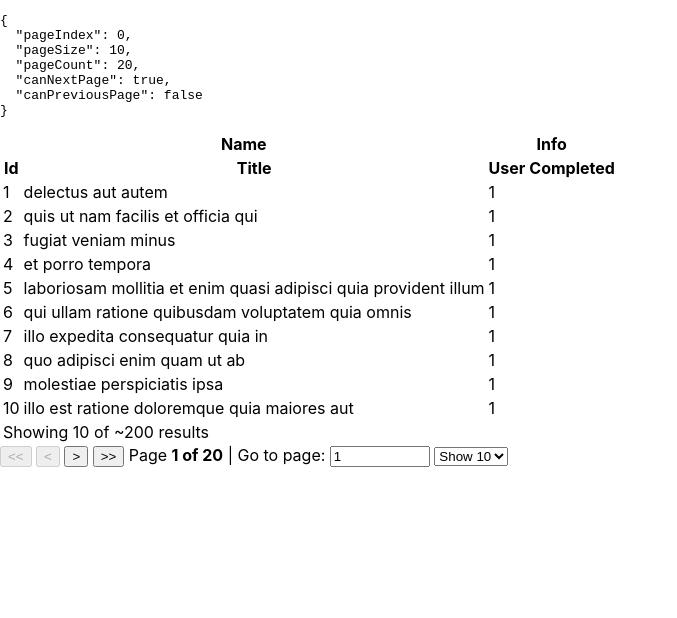
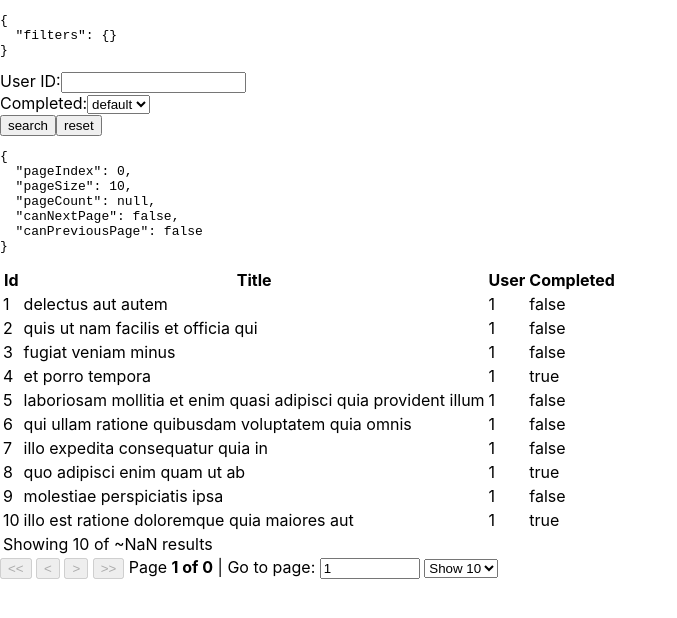
Before and after one commit to yoophi/next-remote-react-table, a Next.js app: page / in a window 1280 px wide. Shown: the top 618 px of the page, without its empty margins (0-677 px from the left). Built offline with nearby package versions, Linux system fonts and the light colour scheme.

Commit message:
✨ NEW: search form

```diff
--- /dev/null
+++ b/components/SearchForm.js
@@ -0,0 +1,56 @@
+import React, { useCallback, useState } from "react";
+
+export const SearchForm = ({ filters, setFilters }) => {
+  const [userId, setUserId] = useState(null);
+  const [completed, setCompleted] = useState("default");
+  const onSubmit = useCallback(() => {
+    setFilters({ ...filters, userId });
+  }, [filters, setFilters, userId]);
+
+  const onSearchReset = useCallback(() => {
+    setUserId(null);
+    setFilters({ ...filters, userId: null });
+  }, [filters, setFilters, userId]);
+
+  const onCompletedChanged = useCallback(
+    (e) => {
+      const completed = e.target.value;
+      setCompleted(completed);
+      setFilters({
+        ...filters,
+        completed: completed !== "default" ? completed : null,
+      });
+    },
+    [completed, filters, setFilters]
+  );
+
+  return (
+    <div>
+      <form>
+        <div>
+          <label>User ID:</label>
+          <input
+            type="text"
+            value={userId ? userId : ""}
+            onChange={(e) => {
+              setUserId(e.target.value ? e.target.value : null);
+            }}
+          />
+        </div>
+        <div>
+          <label>Completed:</label>
+          <select value={completed} onChange={onCompletedChanged}>
+            <option value="default">default</option>
+            <option value="true">true</option>
+            <option value="false">false</option>
+          </select>
+        </div>
+
+        <div>
+          <input type="button" value="search" onClick={onSubmit} />
+          <input type="button" value="reset" onClick={onSearchReset} />
+        </div>
+      </form>
+    </div>
+  );
+};
--- a/pages/index.js
+++ b/pages/index.js
@@ -1,4 +1,6 @@
-import React from "react";
+import React, { useEffect } from "react";
+
+import { SearchForm } from "../components/SearchForm";
 import { Table } from "../components/Table";
 import axios from "axios";
 import qs from "qs";
@@ -7,9 +9,6 @@ export default function Home() {
   const columns = React.useMemo(
     () => [
       {
-        Header: "Name",
-        columns: [
-          {
         Header: "Id",
         accessor: "id",
       },
@@ -17,36 +16,46 @@ export default function Home() {
         Header: "Title",
         accessor: "title",
       },
-        ],
-      },
-      {
-        Header: "Info",
-        columns: [
       {
         Header: "User",
         accessor: "userId",
       },
       {
         Header: "Completed",
-            accessor: "completed",
-          },
-        ],
+        accessor: (d) => (d.completed ? "true" : "false"),
       },
     ],
     []
   );
 
-  // We'll start our table without any data
   const [data, setData] = React.useState([]);
+  const [filters, setFilters] = React.useState({});
   const [loading, setLoading] = React.useState(false);
   const [pageCount, setPageCount] = React.useState(0);
 
-  const fetchData = React.useCallback(({ pageSize, pageIndex }) => {
+  const fetchData = React.useCallback(
+    ({ pageSize, pageIndex }) => {
       setLoading(true);
-    const queryString = qs.stringify({
+      const params = {
         page: pageIndex + 1,
         per_page: pageSize,
-    });
+      };
+      const paramsArray = Object.keys(filters).reduce((acc, curr) => {
+        try {
+          const value = filters[curr];
+          if (value !== null && value !== "") {
+            acc.push(`${curr}:${value}`);
+          }
+        } catch (err) {}
+
+        return acc;
+      }, []);
+
+      if (paramsArray.length > 0) {
+        params.filters = paramsArray.join(",");
+      }
+
+      const queryString = qs.stringify(params);
       axios
         .get(`/api/todos?${queryString}`)
         .then((res) => {
@@ -57,9 +66,18 @@ export default function Home() {
         .catch((err) => {
           setLoading(false);
         });
-  }, []);
+    },
+    [filters]
+  );
+
+  useEffect(() => {
+    fetchData(pageCount, 1);
+  }, [filters]);
 
   return (
+    <>
+      <pre>{JSON.stringify({ filters }, null, 2)}</pre>
+      <SearchForm filters={filters} setFilters={setFilters} />
       <Table
         columns={columns}
         data={data}
@@ -67,5 +85,6 @@ export default function Home() {
         loading={loading}
         pageCount={pageCount}
       />
+    </>
   );
 }
```
Lines whose indentation alone changed are shown as unchanged.
